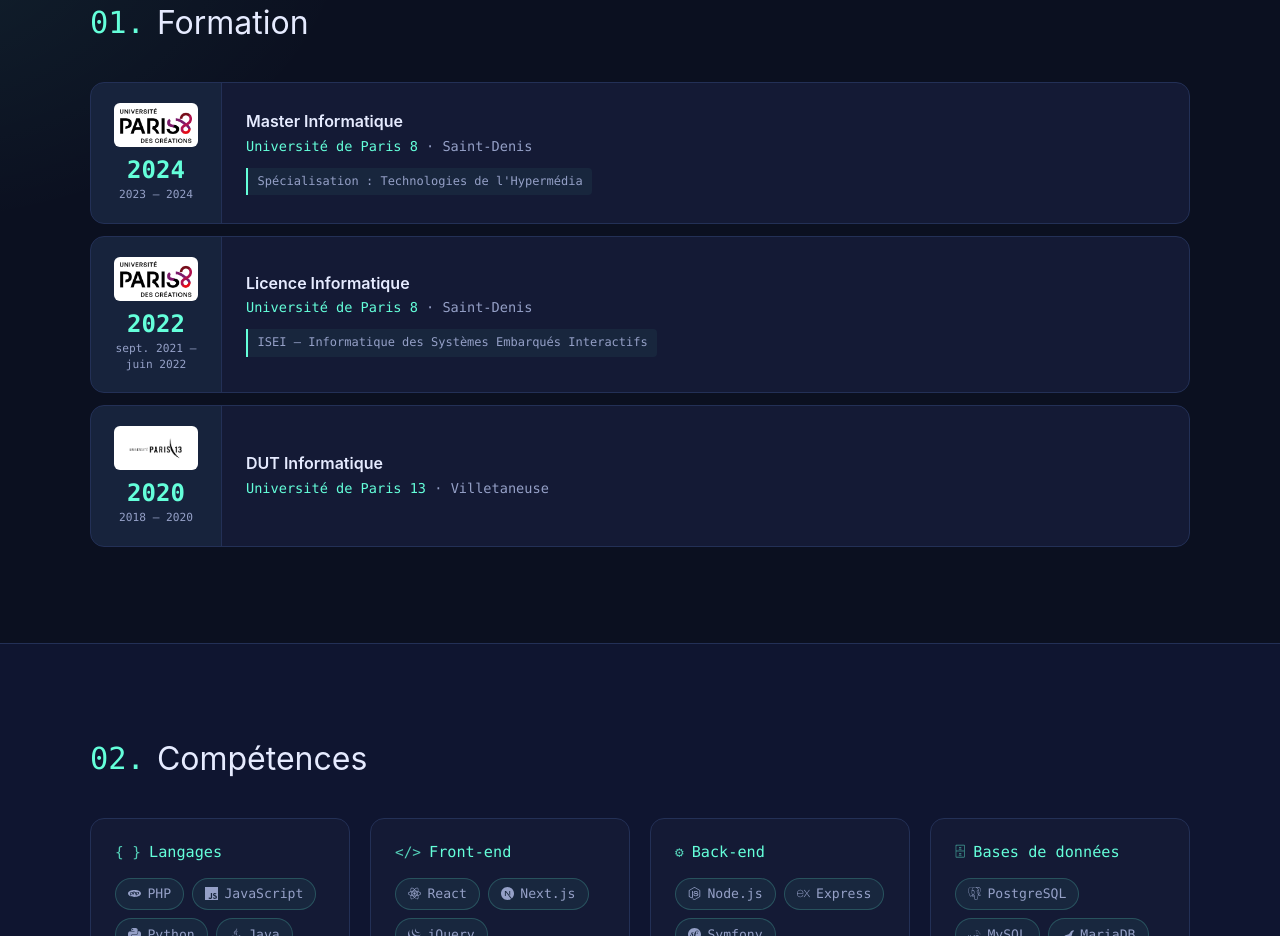
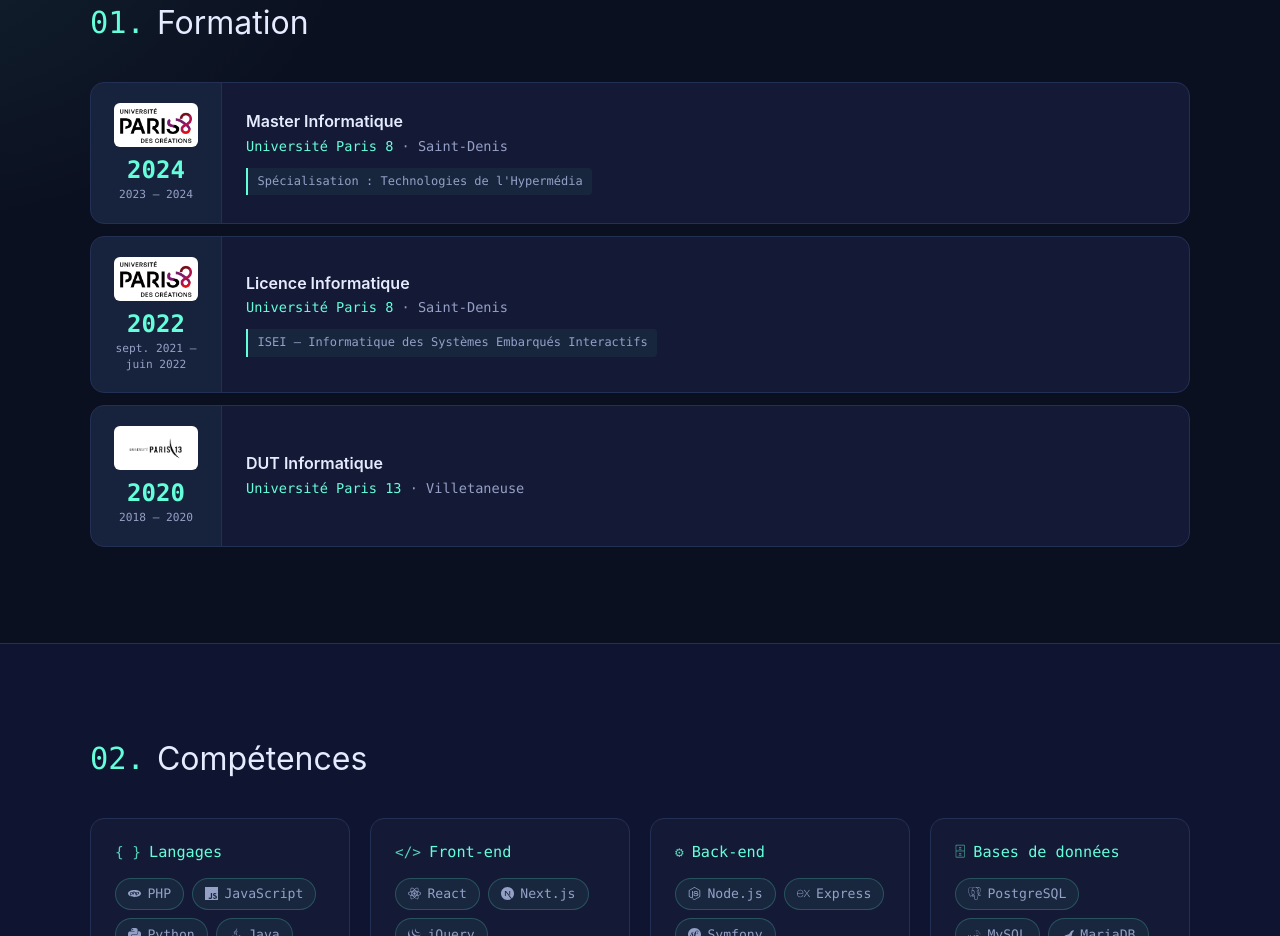
Before and after one commit to he-lau/my-portfolio, a Next.js app: page / in a window 1280 px wide. Shown: the part 1040-1976 px from the top of the page. Built offline with nearby package versions, Linux system fonts and the light colour scheme.

Commit message:
fix: correct university names

```diff
--- a/src/data/portfolio.ts
+++ b/src/data/portfolio.ts
@@ -172,7 +172,7 @@ export const experiences: Experience[] = [
 export const education: Education[] = [
   {
     degree: "Master Informatique",
-    school: "Université de Paris 8",
+    school: "Université Paris 8",
     location: "Saint-Denis",
     period: "2023 – 2024",
     detail: "Spécialisation : Technologies de l'Hypermédia",
@@ -180,7 +180,7 @@ export const education: Education[] = [
   },
   {
     degree: "Licence Informatique",
-    school: "Université de Paris 8",
+    school: "Université Paris 8",
     location: "Saint-Denis",
     period: "sept. 2021 – juin 2022",
     detail: "ISEI — Informatique des Systèmes Embarqués Interactifs",
@@ -188,7 +188,7 @@ export const education: Education[] = [
   },
   {
     degree: "DUT Informatique",
-    school: "Université de Paris 13",
+    school: "Université Paris 13",
     location: "Villetaneuse",
     period: "2018 – 2020",
     logo: "/logos/paris13.png",
```
